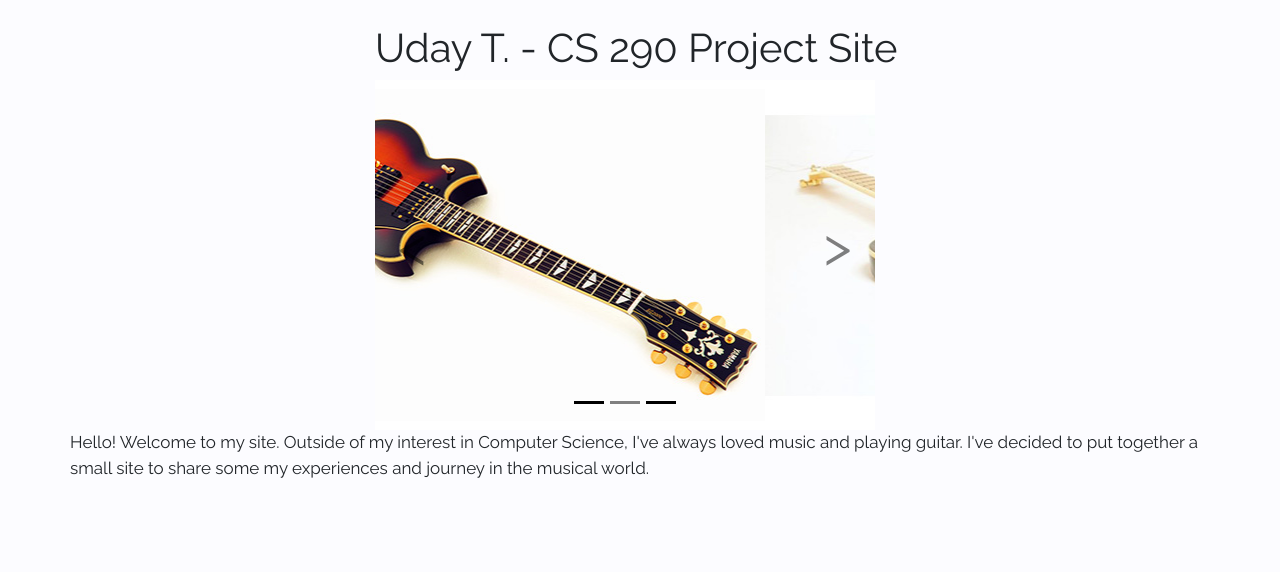
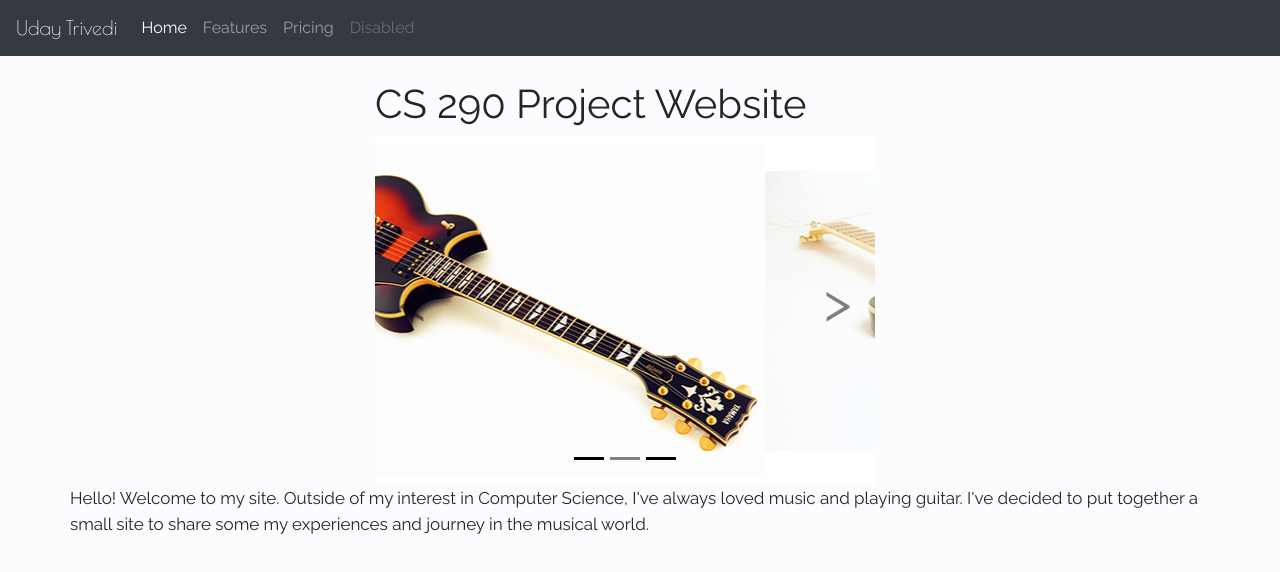
Before and after one commit to trivediu/Musician-Website, a plain HTML site: page index.html in a window 1280 px wide. Drawn offline with nearby package versions, Linux system fonts and the light colour scheme.

Commit message:
update with navbar

```diff
--- a/index.html
+++ b/index.html
@@ -18,7 +18,7 @@
     <link rel="stylesheet" type="text/css" href="./style.css" />
 
     <!-- Google Fonts Link -->
-    <!-- <link href="https://fonts.googleapis.com/css?family=Poiret+One" rel="stylesheet"> -->
+    <link href="https://fonts.googleapis.com/css?family=Poiret+One" rel="stylesheet">
     <link href="https://fonts.googleapis.com/css?family=Raleway" rel="stylesheet">
 
 	<!--[if IE]>
@@ -28,11 +28,36 @@
 
     <body id="home">
 
+    <nav class="navbar navbar-expand-lg navbar-dark bg-dark">
+        <a class="navbar-brand" href="#">Uday Trivedi</a>
+        <button class="navbar-toggler" type="button" data-toggle="collapse" data-target="#navbarNav" aria-controls="navbarNav" aria-expanded="false" aria-label="Toggle navigation">
+          <span class="navbar-toggler-icon"></span>
+        </button>
+        <div class="collapse navbar-collapse" id="navbarNav">
+          <ul class="navbar-nav">
+            <li class="nav-item active">
+              <a class="nav-link" href="#">Home <span class="sr-only">(current)</span></a>
+            </li>
+            <li class="nav-item">
+              <a class="nav-link" href="#">Features</a>
+            </li>
+            <li class="nav-item">
+              <a class="nav-link" href="#">Pricing</a>
+            </li>
+            <li class="nav-item">
+              <a class="nav-link disabled" href="#">Disabled</a>
+            </li>
+          </ul>
+        </div>
+      </nav>
+
+
+    <!-- begin actual content below -->
     <br>
 	    <div class="container">
             <div class= "centerRow">
                 <div class="row">
-                    <h1>Uday T. - CS 290 Project Site</h1>
+                    <h1>CS 290 Project Website</h1>
                 </div>
              </div>
 
--- a/style.css
+++ b/style.css
@@ -8,6 +8,13 @@ body{
       font-family: 'Raleway', sans-serif;
 
 }
+
+
+.navbar-brand{
+    //background-color: rgb(252, 252, 255);
+    font-family: 'Poiret One', cursive;
+}
+
 
 p{
     font-size: 17px;
```
